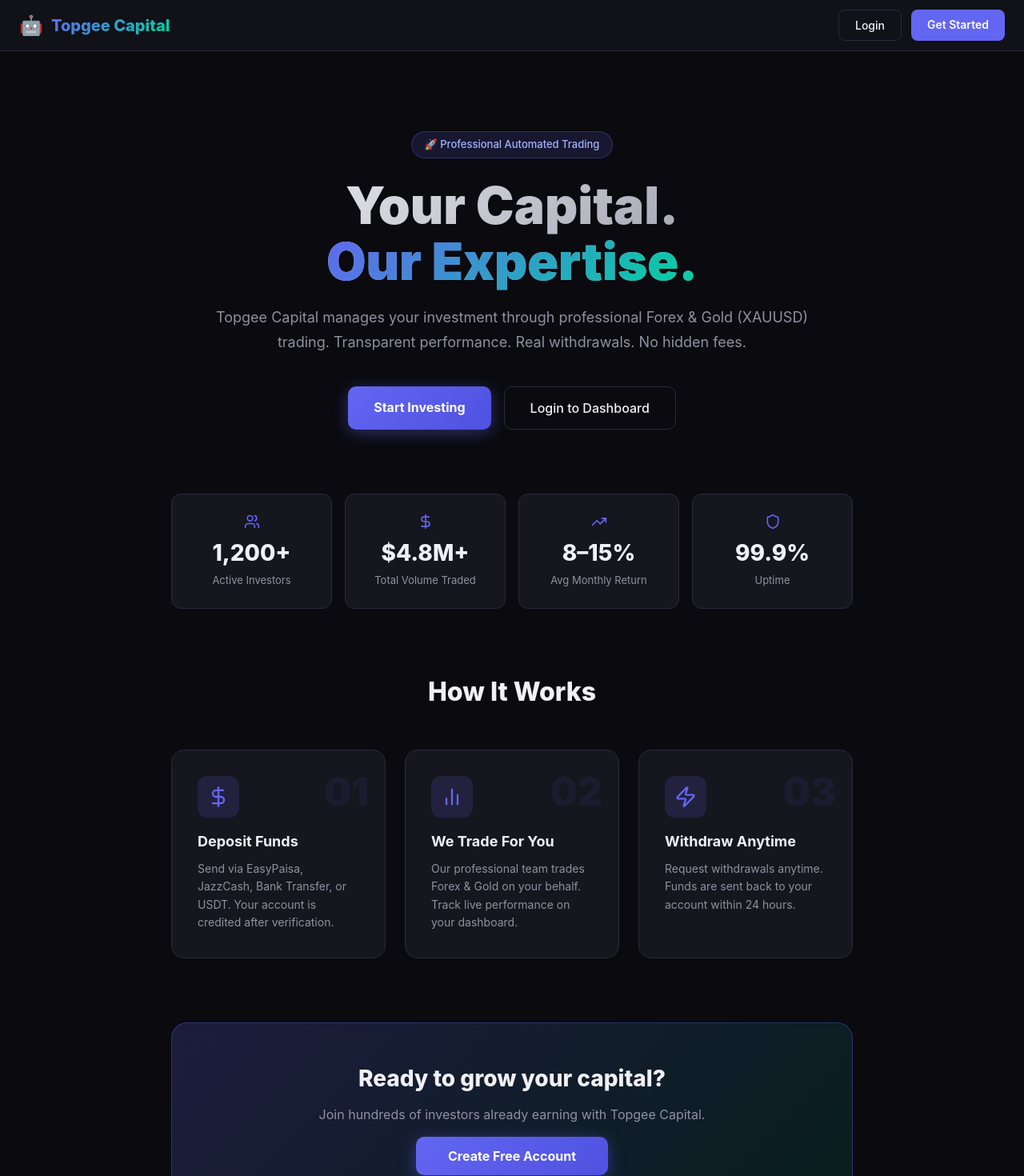
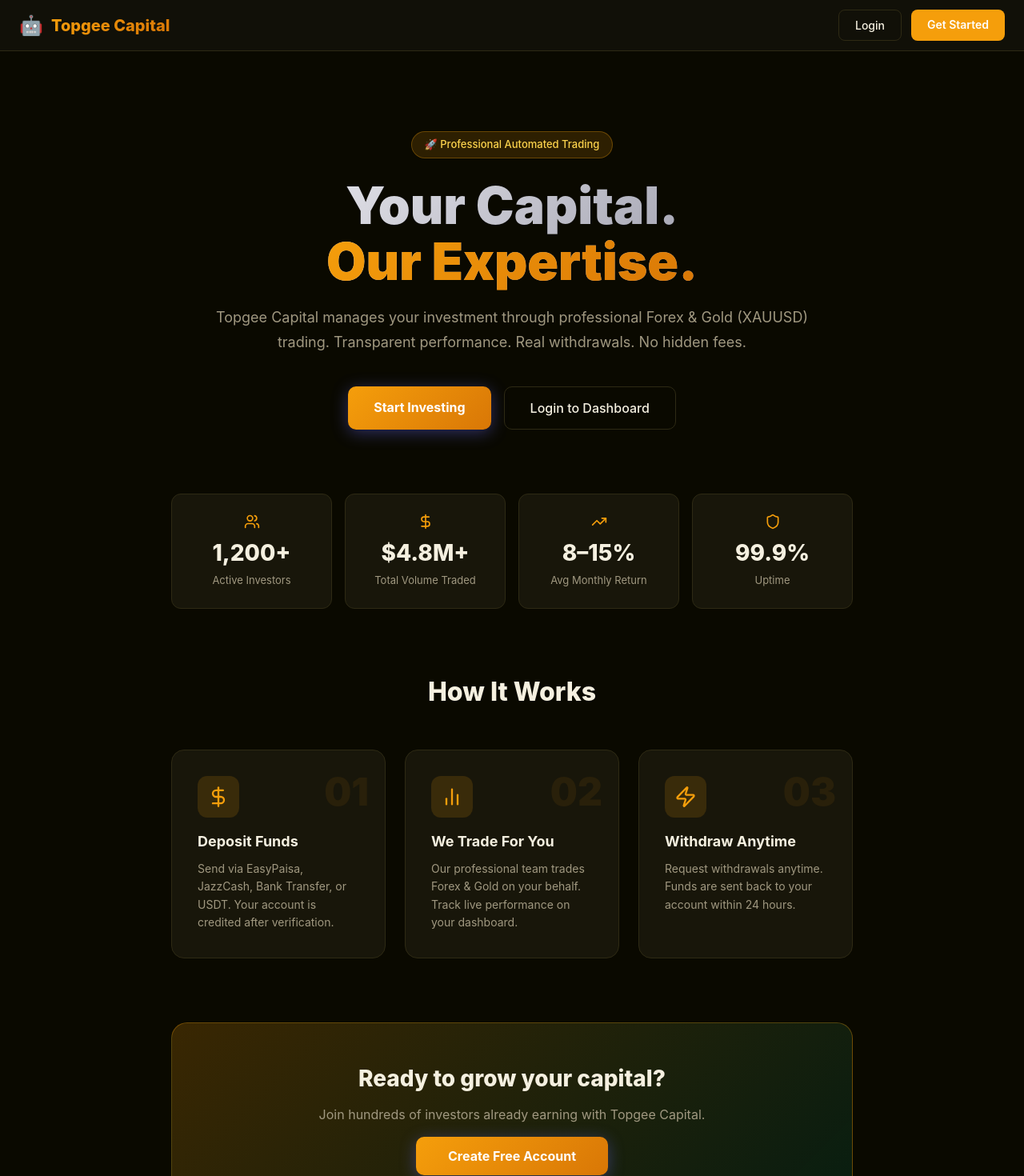
Before and after one commit to mahidlatif12-dot/Topgee_bot-s, a Next.js app: page / in a window 1280 px wide. Shown: the top 1470 px of the page at 80% size. Built offline with nearby package versions, Linux system fonts and the light colour scheme.

Commit message:
Gold/Black premium color scheme

```diff
--- a/app/auth/login/page.tsx
+++ b/app/auth/login/page.tsx
@@ -63,7 +63,7 @@
             <span style={{
               fontSize: '22px',
               fontWeight: 800,
-              background: 'linear-gradient(135deg, #6366f1, #00d4a0)',
+              background: 'linear-gradient(135deg, #f59e0b, #d97706)',
               WebkitBackgroundClip: 'text',
               WebkitTextFillColor: 'transparent',
             }}>Topgee Capital</span>
@@ -148,7 +148,7 @@
             style={{
               width: '100%',
               padding: '13px',
-              background: loading ? '#4a4a6a' : 'linear-gradient(135deg, #6366f1, #4f51e0)',
+              background: loading ? '#4a4a6a' : 'linear-gradient(135deg, #f59e0b, #d97706)',
               border: 'none',
               borderRadius: '8px',
               color: 'white',
@@ -187,7 +187,7 @@
 
         <p style={{ textAlign: 'center', marginTop: '20px', color: 'var(--text-secondary)', fontSize: '14px' }}>
           Don&apos;t have an account?{' '}
-          <Link href="/auth/signup" style={{ color: 'var(--accent-indigo)', fontWeight: 600, textDecoration: 'none' }}>
+          <Link href="/auth/signup" style={{ color: '#f59e0b', fontWeight: 600, textDecoration: 'none' }}>
             Sign up free
           </Link>
         </p>
--- a/app/auth/signup/page.tsx
+++ b/app/auth/signup/page.tsx
@@ -89,7 +89,7 @@
             <span style={{
               fontSize: '22px',
               fontWeight: 800,
-              background: 'linear-gradient(135deg, #6366f1, #00d4a0)',
+              background: 'linear-gradient(135deg, #f59e0b, #d97706)',
               WebkitBackgroundClip: 'text',
               WebkitTextFillColor: 'transparent',
             }}>Topgee Capital</span>
@@ -191,7 +191,7 @@
             style={{
               width: '100%',
               padding: '13px',
-              background: loading ? '#4a4a6a' : 'linear-gradient(135deg, #6366f1, #4f51e0)',
+              background: loading ? '#4a4a6a' : 'linear-gradient(135deg, #f59e0b, #d97706)',
               border: 'none',
               borderRadius: '8px',
               color: 'white',
@@ -230,7 +230,7 @@
 
         <p style={{ textAlign: 'center', marginTop: '20px', color: 'var(--text-secondary)', fontSize: '14px' }}>
           Already have an account?{' '}
-          <Link href="/auth/login" style={{ color: 'var(--accent-indigo)', fontWeight: 600, textDecoration: 'none' }}>
+          <Link href="/auth/login" style={{ color: '#f59e0b', fontWeight: 600, textDecoration: 'none' }}>
             Sign in
           </Link>
         </p>
--- a/app/dashboard/kyc/page.tsx
+++ b/app/dashboard/kyc/page.tsx
@@ -142,12 +142,12 @@
       {kycStatus === 'none' && (
         <div style={{
           display: 'flex', alignItems: 'center', gap: '12px',
-          background: 'rgba(99,102,241,0.1)', border: '1px solid rgba(99,102,241,0.3)',
+          background: 'rgba(245,158,11,0.1)', border: '1px solid rgba(245,158,11,0.3)',
           borderRadius: '12px', padding: '20px', marginBottom: '24px',
         }}>
-          <Shield size={32} style={{ color: 'var(--accent-indigo)', flexShrink: 0 }} />
+          <Shield size={32} style={{ color: '#f59e0b', flexShrink: 0 }} />
           <div>
-            <div style={{ fontSize: '16px', fontWeight: 700, color: 'var(--accent-indigo)' }}>Verify Your Identity</div>
+            <div style={{ fontSize: '16px', fontWeight: 700, color: '#f59e0b' }}>Verify Your Identity</div>
             <div style={{ fontSize: '13px', color: 'var(--text-secondary)', marginTop: '2px' }}>
               Complete KYC to unlock deposits and withdrawals. Takes 2-3 minutes.
             </div>
--- a/app/globals.css
+++ b/app/globals.css
@@ -1,17 +1,17 @@
 @import "tailwindcss";
 
 :root {
-  --bg-primary: #0a0a0f;
-  --bg-secondary: #111118;
-  --bg-card: #16161f;
-  --bg-hover: #1e1e2a;
-  --border: #2a2a3a;
-  --text-primary: #f0f0f5;
-  --text-secondary: #9090a0;
+  --bg-primary: #0a0900;
+  --bg-secondary: #111008;
+  --bg-card: #18160a;
+  --bg-hover: #211e0e;
+  --border: #2e2a14;
+  --text-primary: #f5f0e0;
+  --text-secondary: #a09880;
   --accent-green: #00d4a0;
   --accent-red: #ff4444;
-  --accent-indigo: #6366f1;
-  --accent-indigo-hover: #4f51e0;
+  --accent-indigo: #f59e0b;
+  --accent-indigo-hover: #d97706;
 }
 
 * {
--- a/app/page.tsx
+++ b/app/page.tsx
@@ -22,7 +22,7 @@
           <span style={{
             fontSize: '20px',
             fontWeight: 800,
-            background: 'linear-gradient(135deg, #6366f1, #00d4a0)',
+            background: 'linear-gradient(135deg, #f59e0b, #d97706)',
             WebkitBackgroundClip: 'text',
             WebkitTextFillColor: 'transparent',
           }}>Topgee Capital</span>
@@ -40,7 +40,7 @@
           <Link href="/auth/signup" style={{
             padding: '8px 20px',
             borderRadius: '8px',
-            background: 'var(--accent-indigo)',
+            background: '#f59e0b',
             color: 'white',
             textDecoration: 'none',
             fontSize: '14px',
@@ -60,9 +60,9 @@
           display: 'inline-block',
           padding: '6px 16px',
           borderRadius: '100px',
-          background: 'rgba(99,102,241,0.15)',
-          border: '1px solid rgba(99,102,241,0.3)',
-          color: '#a5b4fc',
+          background: 'rgba(245,158,11,0.15)',
+          border: '1px solid rgba(245,158,11,0.3)',
+          color: '#fcd34d',
           fontSize: '13px',
           fontWeight: 500,
           marginBottom: '24px',
@@ -80,7 +80,7 @@
         }}>
           Your Capital.<br />
           <span style={{
-            background: 'linear-gradient(135deg, #6366f1, #00d4a0)',
+            background: 'linear-gradient(135deg, #f59e0b, #d97706)',
             WebkitBackgroundClip: 'text',
             WebkitTextFillColor: 'transparent',
           }}>Our Expertise.</span>
@@ -98,7 +98,7 @@
           <Link href="/auth/signup" style={{
             padding: '14px 32px',
             borderRadius: '10px',
-            background: 'linear-gradient(135deg, #6366f1, #4f51e0)',
+            background: 'linear-gradient(135deg, #f59e0b, #d97706)',
             color: 'white',
             textDecoration: 'none',
             fontSize: '16px',
@@ -139,7 +139,7 @@
             padding: '24px',
             textAlign: 'center',
           }}>
-            <div style={{ color: 'var(--accent-indigo)', marginBottom: '8px', display: 'flex', justifyContent: 'center' }}>{stat.icon}</div>
+            <div style={{ color: '#f59e0b', marginBottom: '8px', display: 'flex', justifyContent: 'center' }}>{stat.icon}</div>
             <div style={{ fontSize: '28px', fontWeight: 800, color: 'var(--text-primary)', marginBottom: '4px' }}>{stat.value}</div>
             <div style={{ fontSize: '13px', color: 'var(--text-secondary)' }}>{stat.label}</div>
           </div>
@@ -198,17 +198,17 @@
                 right: '20px',
                 fontSize: '48px',
                 fontWeight: 900,
-                color: 'rgba(99,102,241,0.08)',
+                color: 'rgba(245,158,11,0.08)',
               }}>{item.step}</div>
               <div style={{
                 width: '52px',
                 height: '52px',
                 borderRadius: '12px',
-                background: 'rgba(99,102,241,0.15)',
+                background: 'rgba(245,158,11,0.15)',
                 display: 'flex',
                 alignItems: 'center',
                 justifyContent: 'center',
-                color: 'var(--accent-indigo)',
+                color: '#f59e0b',
                 marginBottom: '16px',
               }}>{item.icon}</div>
               <h3 style={{ fontSize: '18px', fontWeight: 700, marginBottom: '10px' }}>{item.title}</h3>
@@ -225,8 +225,8 @@
         padding: '0 24px',
       }}>
         <div style={{
-          background: 'linear-gradient(135deg, rgba(99,102,241,0.2), rgba(0,212,160,0.1))',
-          border: '1px solid rgba(99,102,241,0.3)',
+          background: 'linear-gradient(135deg, rgba(245,158,11,0.2), rgba(0,212,160,0.1))',
+          border: '1px solid rgba(245,158,11,0.3)',
           borderRadius: '20px',
           padding: '48px',
           textAlign: 'center',
@@ -236,7 +236,7 @@
           <Link href="/auth/signup" style={{
             padding: '14px 40px',
             borderRadius: '10px',
-            background: 'linear-gradient(135deg, #6366f1, #4f51e0)',
+            background: 'linear-gradient(135deg, #f59e0b, #d97706)',
             color: 'white',
             textDecoration: 'none',
             fontSize: '16px',
--- a/components/Sidebar.tsx
+++ b/components/Sidebar.tsx
@@ -67,7 +67,7 @@
           <span style={{ fontSize: '22px' }}>🤖</span>
           <span style={{
             fontSize: '18px', fontWeight: 800,
-            background: 'linear-gradient(135deg, #6366f1, #00d4a0)',
+            background: 'linear-gradient(135deg, #f59e0b, #d97706)',
             WebkitBackgroundClip: 'text', WebkitTextFillColor: 'transparent',
           }}>Topgee Capital</span>
         </div>
@@ -83,8 +83,8 @@
               padding: '10px 12px', borderRadius: '8px', marginBottom: '4px',
               textDecoration: 'none', fontSize: '14px',
               fontWeight: active ? 600 : 400,
-              color: active ? 'var(--accent-indigo)' : 'var(--text-secondary)',
-              background: active ? 'rgba(99,102,241,0.12)' : 'transparent',
+              color: active ? '#f59e0b' : 'var(--text-secondary)',
+              background: active ? 'rgba(245,158,11,0.12)' : 'transparent',
             }}>
               {item.icon} {item.label}
             </Link>
```
Also changed, not shown: app/admin/page.tsx (+4 -4 lines), app/dashboard/deposit/page.tsx (+10 -10 lines), app/dashboard/page.tsx (+6 -6 lines), app/dashboard/withdraw/page.tsx (+5 -5 lines), components/MobileNav.tsx (+5 -5 lines).
